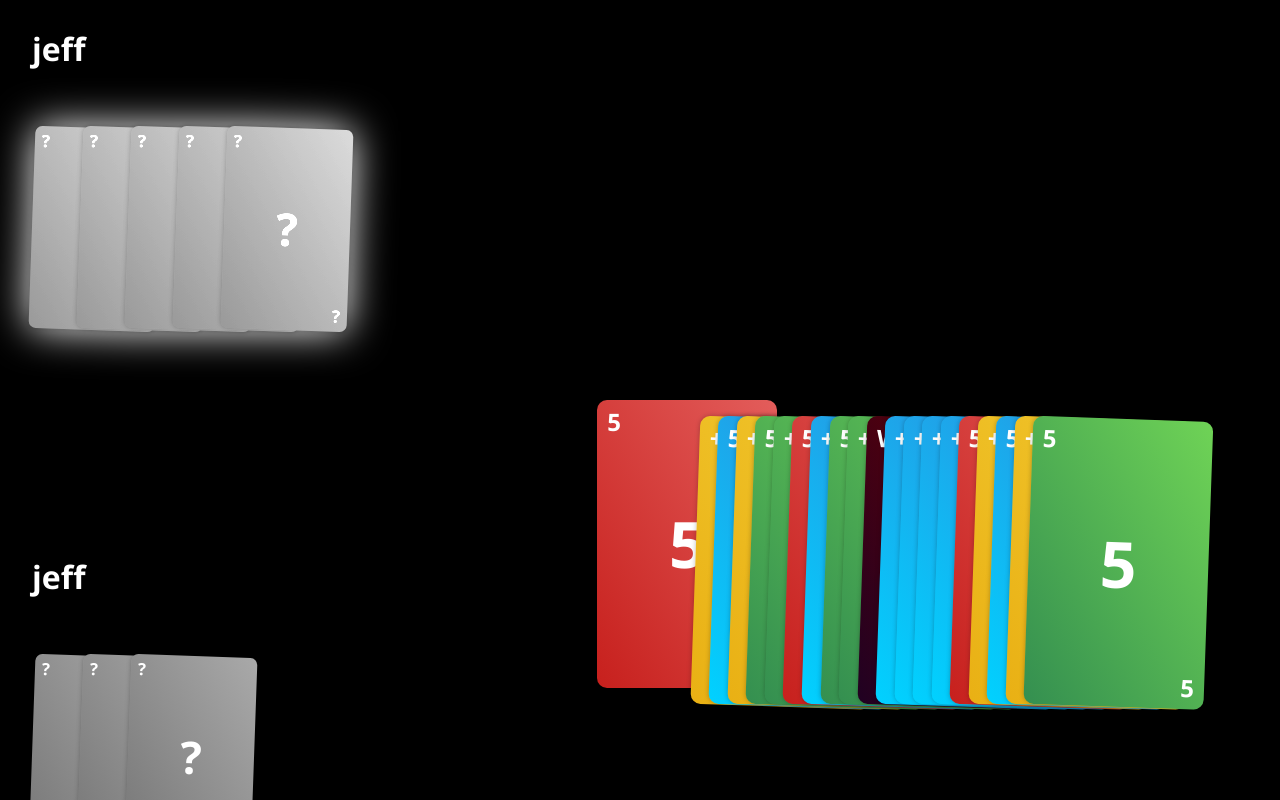
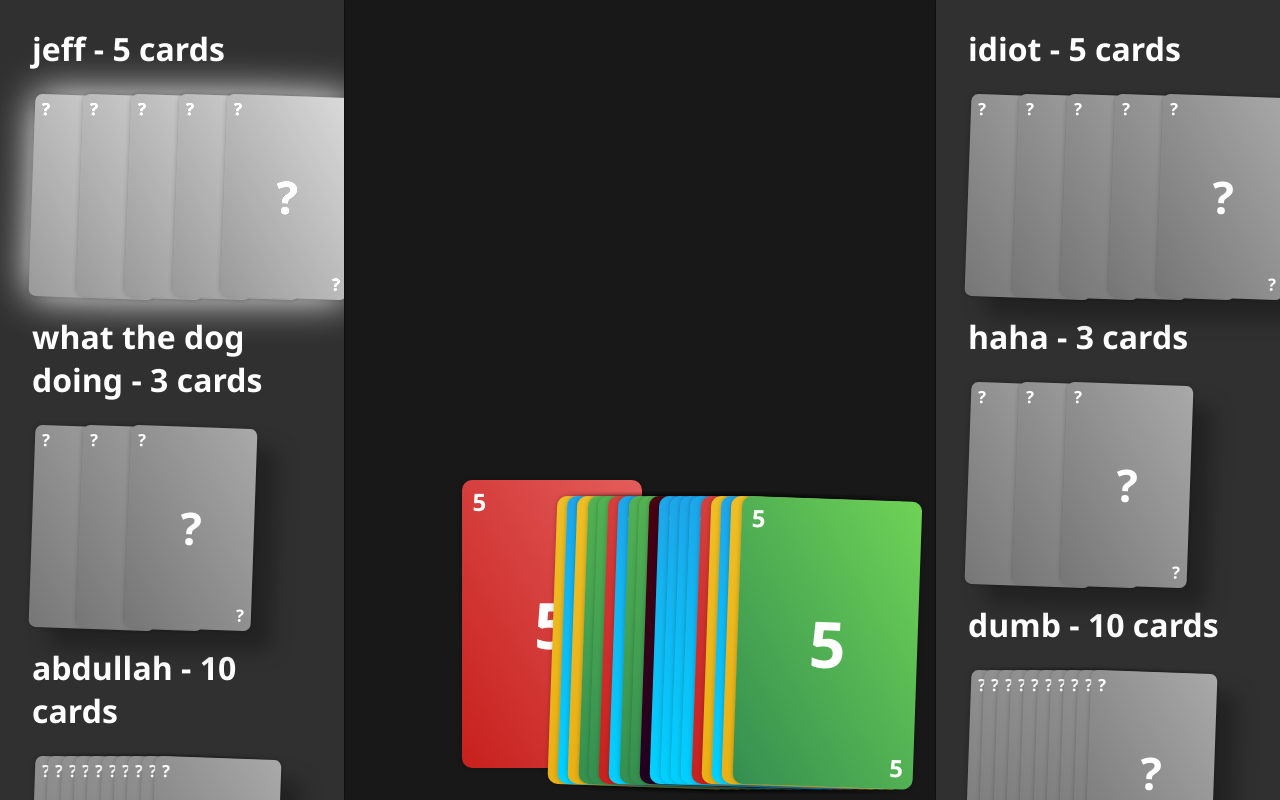
Before and after one commit to patrickledew/seis, a React (Create React App) app in the folder client/: page /decktest in a window 1280 px wide. Built offline with nearby package versions, Linux system fonts and the light colour scheme.

Commit message:
converted game ui from grid to flexbox, added experimental right-side player list

```diff
--- a/client/src/App.js
+++ b/client/src/App.js
@@ -1,4 +1,4 @@
-import GameContainer from './GameContainer';
+import GameUI from './GameUI';
 import Home from './Home';
 import Lobby from './Lobby';
 import FourOhFour from './404';
@@ -12,7 +12,7 @@ function App() {
         <Switch>
           <Route exact path="/" component={Home}/>
           <Route path='/lobby/:id' component={Lobby}/>
-          <Route path='/decktest' component={GameContainer}/>
+          <Route path='/decktest' component={GameUI}/>
           <Route path='*' component={FourOhFour}/>
         </Switch>
       </BrowserRouter>
--- a/client/src/Deck.css
+++ b/client/src/Deck.css
@@ -1,8 +1,7 @@
 
 .deck-margins {
-    padding-left: 5em;
-    padding-right: 5em;
-    padding-top:2em;
+    margin-left: 5em;
+    margin-right: 5em;
 }
 .mydeck {
     padding-left: 20%;
@@ -10,8 +9,15 @@
 
 }
 .opponentdeck {
-    padding-left: 2em;
+    margin-left: 2em;
+    margin-right: 2em;
 }
+
+.highlight {
+    filter: brightness(1.3) drop-shadow(#ffffff 0px 0px 20px) !important;
+}
+
+
 .opponentdeck .opponent-name{
     font-size: 2em;
     font-family: 'Segoe UI', Tahoma, Geneva, Verdana, sans-serif;
@@ -21,5 +27,9 @@
     position: relative;
     width: 100%;
     margin: 0;
-    height: 25em;
+    height: 20em;
 }
+.deck.opponent {
+    height: 12em;
+    filter: drop-shadow(rgba(0, 0, 0, 0.289) 20px 20px 10px)
+}
--- a/client/src/Deck.js
+++ b/client/src/Deck.js
@@ -49,7 +49,7 @@ const Deck = (props) => {
                 if (cards.length > 6) {
                  cardOffset = `calc(${(i/(cards.length - 1)) * 100}% - 5em`;
                 } else {
-                    cardOffset = `calc(50% - ${6*cards.length/2}em + ${i*6}em)`;
+                    cardOffset = `calc(50% - 2.5em - ${6*cards.length/2}em + ${i*6}em)`;
                 }
                 return <Card idx={i} color={card.color} value={card.value} cardStyle={(() => {
                     let style = {left: cardOffset};
--- a/client/src/GameContainer.css
+++ /dev/null
@@ -1,34 +0,0 @@
-
-.b {
-    border: 1px solid black;
-}
-
-.game {
-    display: grid;
-    grid-template-columns: 1fr 2fr;
-    width: 100vw;
-    height: 100vh;
-    overflow: hidden;
-    background-color: black;
-}
-
-.upper {
-    grid-row-start: 1;
-    grid-row-end: 3;
-    height: 100%;
-}
-
-.lower {
-    grid-row: -1;
-}
-
-.playerlist {
-    height: 100vh;
-    grid-column: 1;
-    overflow-y: scroll;
-}
-.rightside {
-    display: grid;
-    grid-template-rows: 2fr 1fr;
-    grid-column: 2;
-}
--- /dev/null
+++ b/client/src/GameUI.css
@@ -0,0 +1,37 @@
+
+.b {
+    border: 1px solid black;
+}
+
+.game {
+    display: flex;
+    flex-direction: row;
+    width: 100%;
+    height: 100%;
+    background-color: rgb(24, 24, 24);
+    justify-content: space-between;
+}
+
+.upper {
+    height: 100%;
+    background-color: transparent;
+}
+
+.lower {
+    background-color: transparent;
+}
+
+.playerlist {
+    height: 100vh;
+    overflow-y: auto;
+    flex-grow: 1;
+    background: rgb(48, 48, 48);
+    box-shadow: black 0px 0px 2px 0px;
+    z-index: 20;
+    flex-basis: 10%;
+}
+.rightside {
+    display: flex;
+    flex-direction: column;
+    flex-grow: 2;
+}
--- a/client/src/GameContainer.js
+++ b/client/src/GameUI.js
@@ -1,10 +1,10 @@
 import {Component} from 'react';
 import OpponentDeck from './OpponentDeck';
 import Deck from "./Deck";
-import './GameContainer.css';
+import './GameUI.css';
 
 
-class GameContainer extends Component
+class GameUI extends Component
 {
     constructor(props) {
         super(props);
@@ -41,8 +41,8 @@ class GameContainer extends Component
         return <div className="game" id="game">
                 <div className="playerlist">
                     <OpponentDeck numCards={5} opponentName="jeff" highlight/>
-                    <OpponentDeck numCards={3} opponentName="jeff"/>
-                    <OpponentDeck numCards={10} opponentName="jeff"/>
+                    <OpponentDeck numCards={3} opponentName="what the dog doing"/>
+                    <OpponentDeck numCards={10} opponentName="abdullah"/>
                 </div>
             <div className="rightside">
                 <div className="upper"></div>
@@ -53,8 +53,13 @@ class GameContainer extends Component
                     }}></Deck>
                 </div>
             </div>
+                <div className="playerlist">
+                    <OpponentDeck numCards={5} opponentName="idiot"/>
+                    <OpponentDeck numCards={3} opponentName="haha"/>
+                    <OpponentDeck numCards={10} opponentName="dumb"/>
+                </div>
         </div>
     }
 }
 
-export default GameContainer;
+export default GameUI;
--- a/client/src/OpponentDeck.js
+++ b/client/src/OpponentDeck.js
@@ -3,12 +3,12 @@ import HiddenCard from "./HiddenCard";
 import './Deck.css';
 const OpponentDeck = (props) => {
     return <div className="opponentdeck">
-            <h2 className="opponent-name">{props.opponentName}</h2>
+            <h2 className="opponent-name">{props.opponentName} - {props.numCards} cards</h2>
             <div className="deck-margins">
                 <div className={`deck opponent ${props.highlight ? "highlight": ""}`}>
                     {[...Array(props.numCards)].map((e, i) => {
                         //Calculate card position
-                        let cardOffset = `calc(${(i * 3)}em - 5em`;
+                        let cardOffset = props.numCards <= 8 ? `calc(${(i * 3)}em - 5em` : `calc(${(i/(props.numCards - 1)) * 100}% - 5em`;
                         return <HiddenCard cardStyle={{left: cardOffset}} small={true} />;
                     }
                     )}
```
